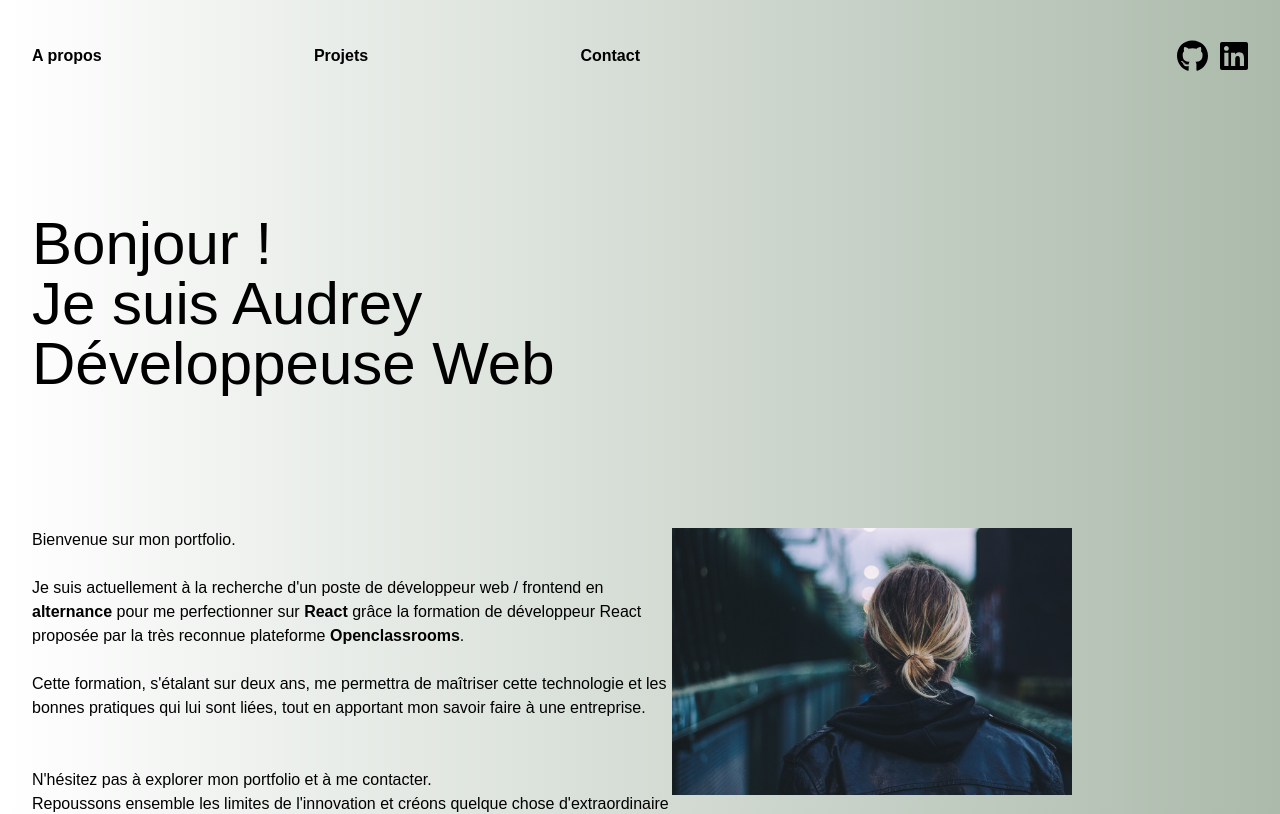
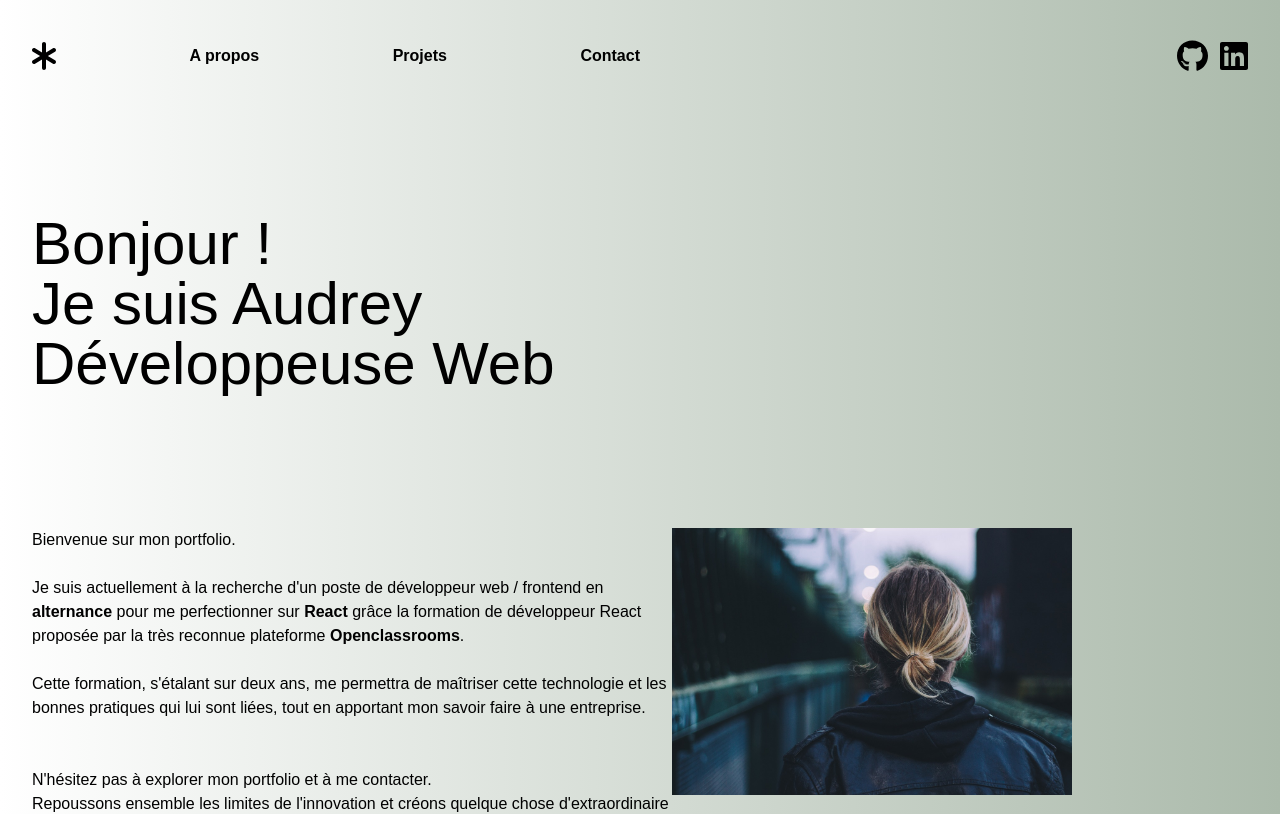
Before and after one commit to st-audrey/ast_portfolio, a Next.js app: page / in a window 1280 px wide. Shown: the top 814 px of the page. Built offline with nearby package versions, Linux system fonts and the light colour scheme; a web font is replaced by a local one.

Commit message:
add home icon

```diff
--- a/app/components/Header/Header.jsx
+++ b/app/components/Header/Header.jsx
@@ -3,6 +3,7 @@ import NavLink from "../NavLink/NavLink";
 import { FontAwesomeIcon } from "@fortawesome/react-fontawesome";
 import { faLinkedin } from "@fortawesome/free-brands-svg-icons";
 import { faGithub } from "@fortawesome/free-brands-svg-icons";
+import { faAsterisk } from "@fortawesome/free-solid-svg-icons";
 
 export default function Header() {
   return (
@@ -11,6 +12,11 @@ export default function Header() {
         className="flex items-center justify-between w-1/2"
         aria-label="Global"
       >
+        <FontAwesomeIcon
+          icon={faAsterisk}
+          size="2x"
+          className="cursor-pointer"
+        />
         <NavLink link_name="A propos" link_href="#about_section" />
         <NavLink link_name="Projets" link_href="#works_section" />
         <NavLink link_name="Contact" link_href="#contact_section" />
```
